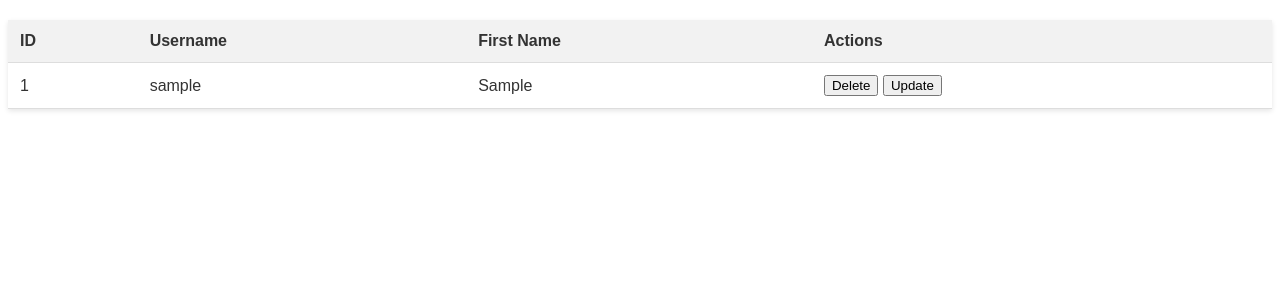
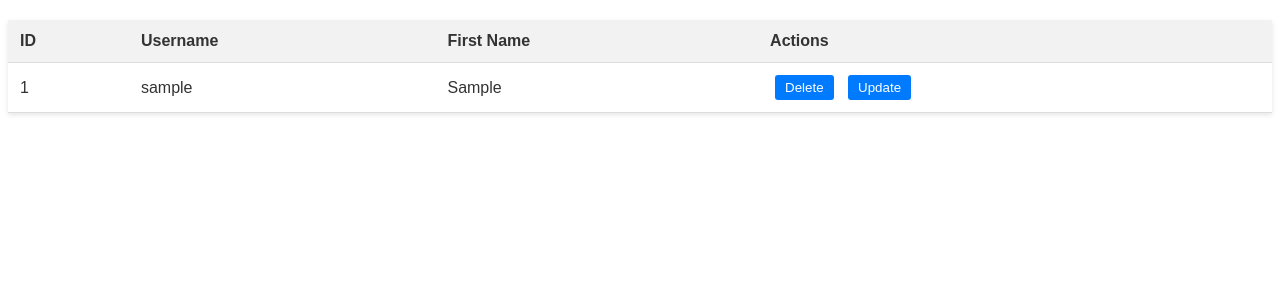
Before and after one commit to benacode/html-css-js--php-project, a PHP site: page /backend/SelectUser.php in a window 1280 px wide. Shown: the top 300 px of the page. Run offline with PHP 8.4, Linux system fonts and the light colour scheme; tables that the repository leaves empty or names only in its code hold one stand-in row (values such as "Sample post").

Commit message:
add style sheets

```diff
--- a/css/table.css
+++ b/css/table.css
@@ -18,3 +18,16 @@ th {
 tr:hover {
     background-color: #f5f5f5;
 }
+input[type="submit"] {
+    padding: 5px 10px;
+    margin: 0 5px;
+    border: none;
+    background-color: #007BFF;
+    color: white;
+    cursor: pointer;
+    border-radius: 3px;
+}
+
+input[type="submit"]:hover {
+    background-color: #0056b3;
+}
```
